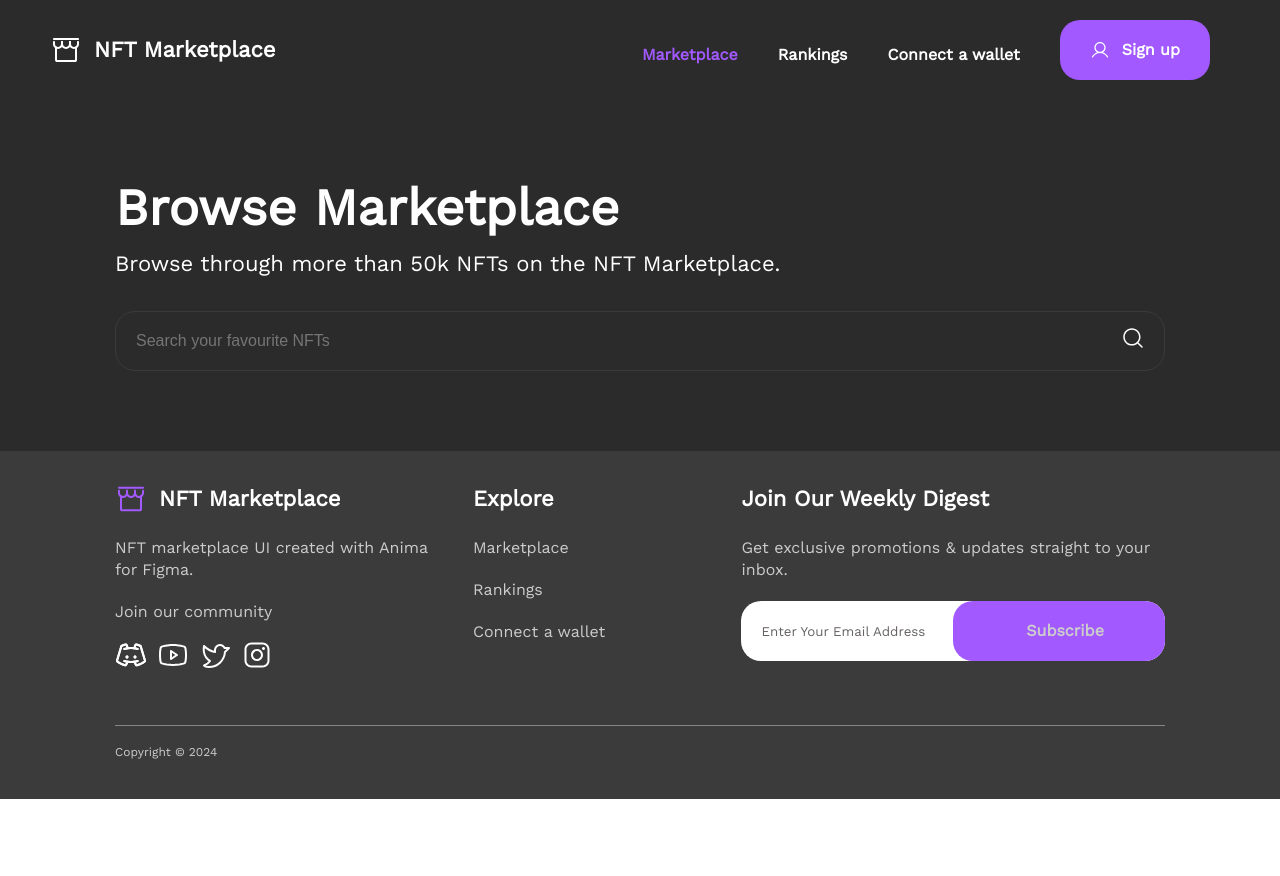
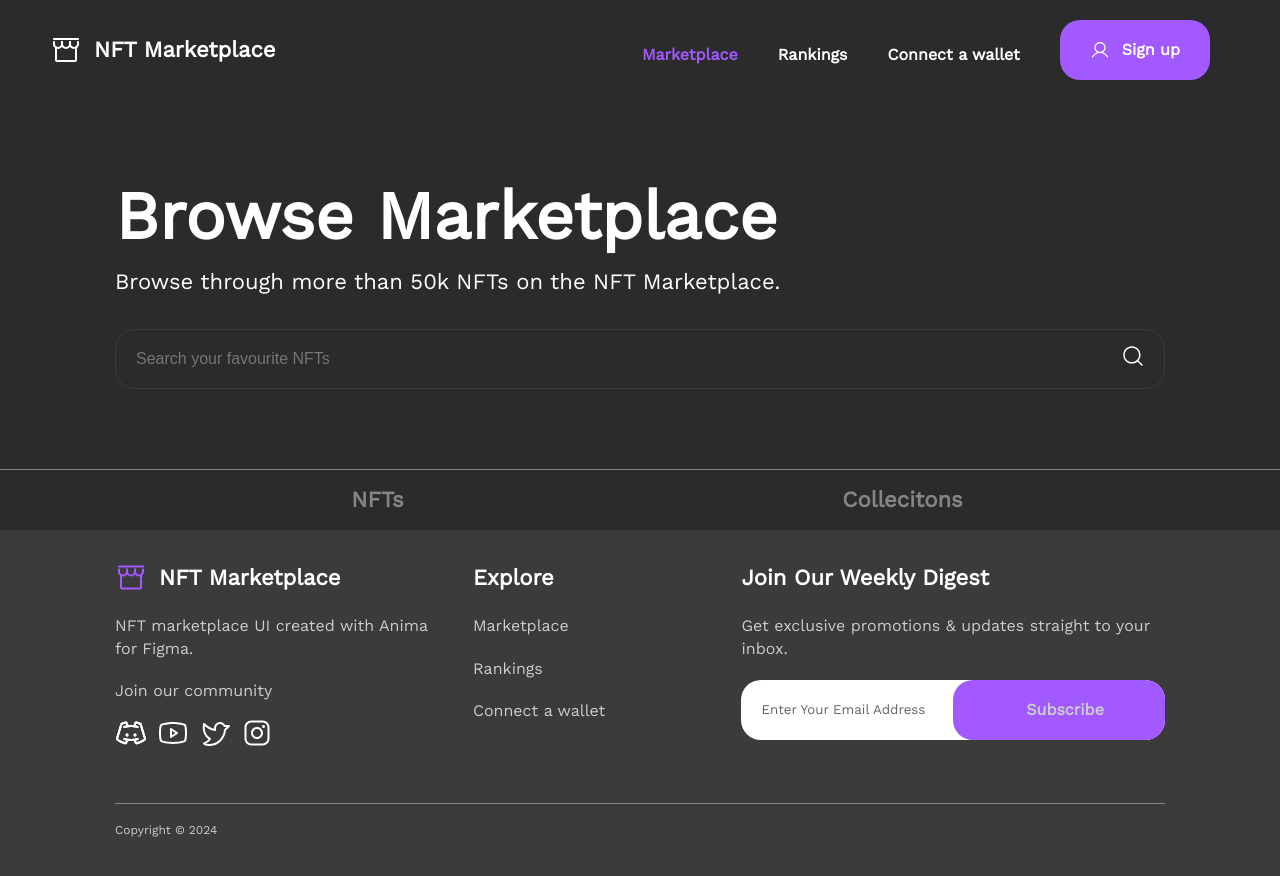
Before and after one commit to nqhop/NFT-marketplace-vuejs, a Vue app: page /marketplace in a window 1280 px wide. Before the commit the page ends 800 px from the top, so only its background shows below. Built offline with nearby package versions, Linux system fonts and the light colour scheme.

Commit message:
nft and collection

```diff
--- a/src/assets/css/responsive.css
+++ b/src/assets/css/responsive.css
@@ -19,6 +19,10 @@
 }
 
 .m-g-title-desc {
+    margin-bottom: 40px;
+}
+.m-g-t-b-for-4-6-8{
+    margin-top: 40px;
     margin-bottom: 40px;
 }
 
@@ -99,6 +103,10 @@
     .m-t-divider{
         margin-top: 50px;
     }
+    .m-g-t-b-for-4-6-8{
+        margin-top: 60px;
+        margin-bottom: 60px;
+    }
 }
 
 /* PC medium resolution > */
@@ -160,4 +168,8 @@
     .m-g-t-input-button {
         margin-top: 0;
     }
+    .m-g-t-b-for-4-6-8{
+        margin-top: 80px;
+        margin-bottom: 80px;
+    }
 }
--- /dev/null
+++ b/src/components/pages/marketplace/NftList.vue
@@ -0,0 +1,13 @@
+<template>
+    ndtList
+</template>
+
+<script>
+export default {
+
+}
+</script>
+
+<style scoped>
+
+</style>
--- a/src/components/pages/marketplace/NftMarketplace.vue
+++ b/src/components/pages/marketplace/NftMarketplace.vue
@@ -2,20 +2,23 @@
     <div class="marketplace">
         <div class="grid wide">
             <the-browse-vue />
+            <nft-navigation-vue/>
+            <!-- <router-view name="nft"></router-view> -->
         </div>
     </div>
 </template>
 
 <script>
 import TheBrowseVue from './TheBrowse.vue'
+import NftNavigationVue from './NftNavigation.vue';
 export default {
-    components: { TheBrowseVue }
+    components: { TheBrowseVue, NftNavigationVue }
 }
 </script>
 
 <style scoped>
-.marketplace{
+/* .marketplace{
     margin-top: 80px;
     margin-bottom: 80px;
-}
+} */
 </style>
--- /dev/null
+++ b/src/components/pages/marketplace/NftNavigation.vue
@@ -0,0 +1,51 @@
+<template>
+    <div class="nft-nav-divider"></div>
+    <div class="nft-nav">
+        <ul>
+            <li>
+                NFTs
+            </li>
+            <li>
+                Collecitons
+            </li>
+        </ul>
+    </div>
+</template>
+
+<script>
+export default {
+
+}
+</script>
+
+<style scoped>
+.nft-nav-divider {
+    height: 1px;
+    background: #858584;
+    width: 100vw;
+    position: relative;
+    left: 50%;
+    margin-left: -50vw;
+}
+
+.nft-nav {}
+
+.nft-nav ul {
+    list-style-type: none;
+    display: flex;
+}
+
+.nft-nav ul li {
+    color: #858584;
+    height: 60px;
+    font-size: 22px;
+    font-style: normal;
+    font-weight: 600;
+    line-height: 140%;
+    text-transform: capitalize;
+    width: 50%;
+    justify-content: center;
+    display: flex;
+    align-items: center;
+}
+</style>
--- a/src/components/pages/marketplace/TheBrowse.vue
+++ b/src/components/pages/marketplace/TheBrowse.vue
@@ -1,11 +1,13 @@
 <template>
-    <p class="browser-title">
-        Browse Marketplace
-    </p>
-    <p class="browser-desc">
-        Browse through more than 50k NFTs on the NFT Marketplace.
-    </p>
-    <base-search/>
+    <div class="m-g-t-b-for-4-6-8">
+        <p class="browser-title f-s-main-text">
+            Browse Marketplace
+        </p>
+        <p class="browser-desc f-s-main-desc">
+            Browse through more than 50k NFTs on the NFT Marketplace.
+        </p>
+        <base-search />
+    </div>
 </template>
 
 <script>
@@ -17,7 +19,6 @@ export default {
 
 <style scoped>
 .browser-title {
-    font-size: 51px;
     font-style: normal;
     font-weight: 600;
     line-height: 110%;
@@ -25,7 +26,6 @@ export default {
 }
 
 .browser-desc {
-    font-size: 22px;
     font-style: normal;
     font-weight: 400;
     line-height: 160%;
--- a/src/router.js
+++ b/src/router.js
@@ -5,12 +5,15 @@ import CreateAccount from "./components/pages/createAccount/CreateAccount.vue";
 import NftMarketplace from "./components/pages/marketplace/NftMarketplace.vue";
 import TheRanking from "./components/pages/ranking/TheRanking.vue";
 import ConnectWallet from "./components/pages/connectAWallet/ConnectWallet.vue";
+
+import NftList from "./components/pages/marketplace/NftList.vue";
 const router = createRouter({
   history: createWebHistory(),
   routes: [
     { path: "/", component: HomePage },
     { path: "/create-account", component: CreateAccount },
     { path: "/marketplace", component: NftMarketplace },
+    {path: "/marketplace/nfts", component: NftList},
     { path: "/ranking", component: TheRanking },
     { path: "/connect-wallet", component: ConnectWallet },
   ],
```
Also changed, not shown: src/components/pages/marketplace/NftCollection.vue (added, +13 -0 lines).
